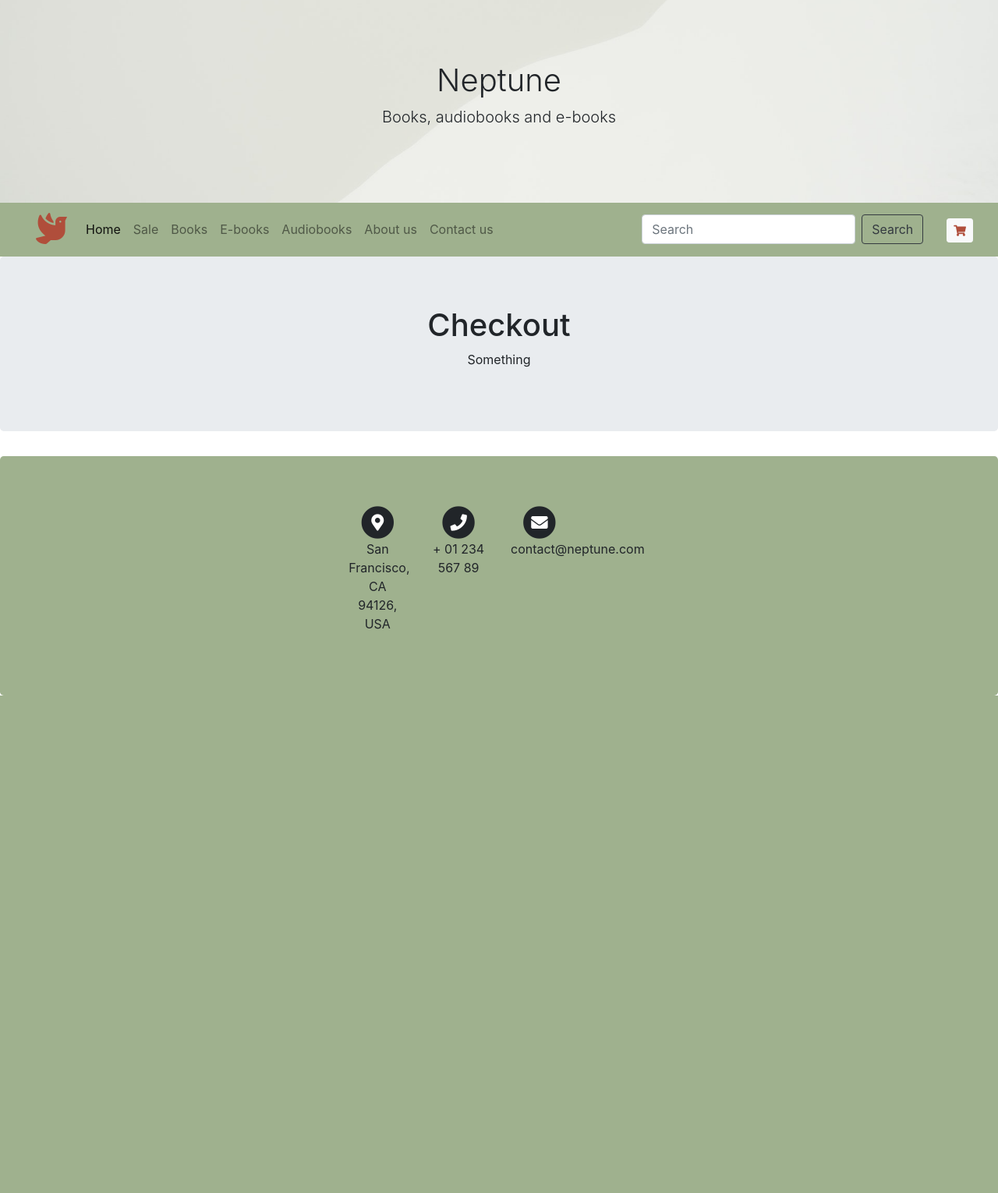
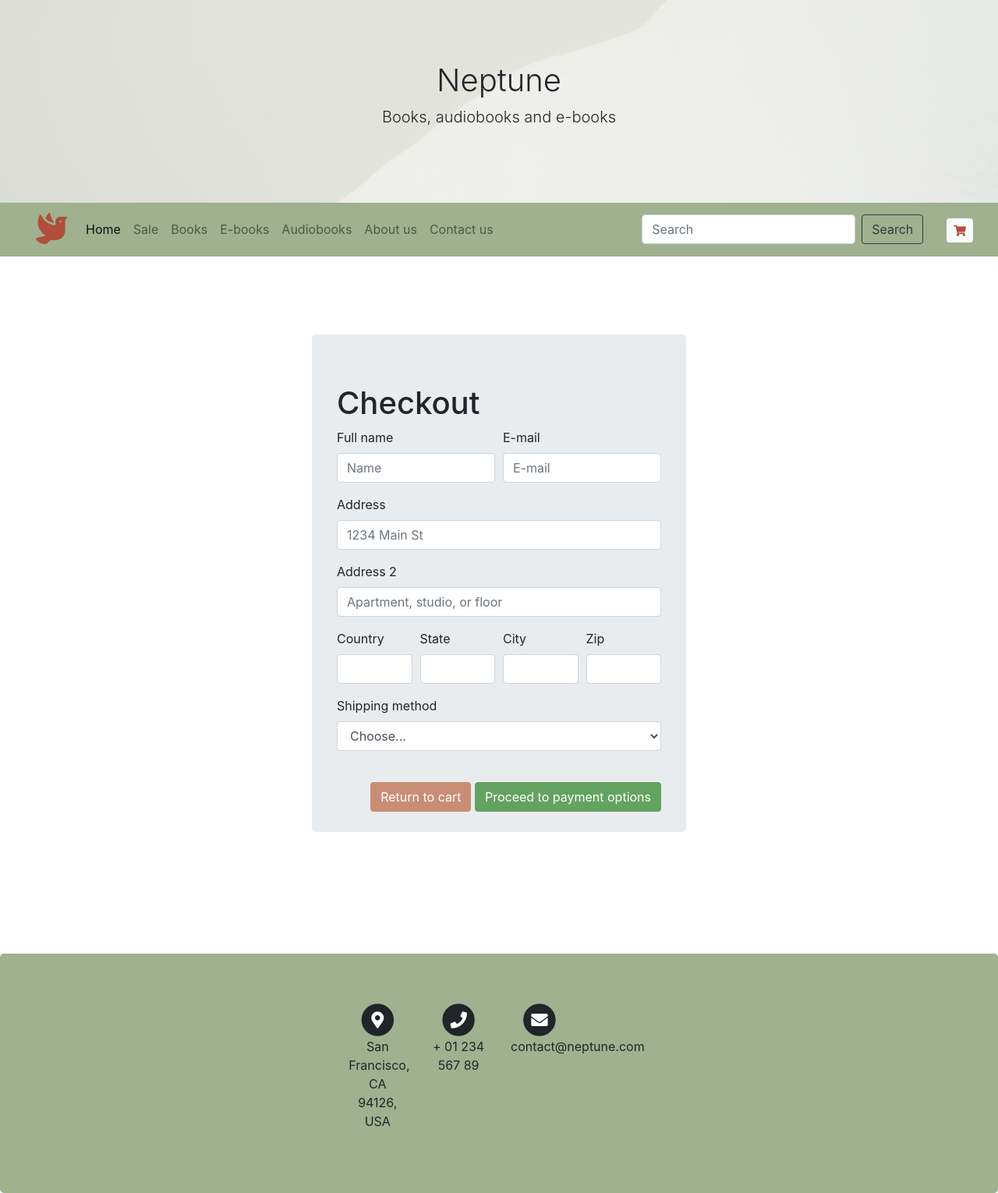
Before and after one commit to ethelpruss/bookstore, a PHP site: page /checkout.php in a window 1280 px wide. Shown: the whole page at 78% size. Before the commit the page ends 892 px from the top, so only its background shows below. Run offline with PHP 8.4, Linux system fonts and the light colour scheme.

Commit message:
checkout added

```diff
--- a/about.php
+++ b/about.php
@@ -24,13 +24,16 @@
  include "headerNav.php";
  ?>
 
+<section class="mb-4">
+<div class="jumbotron">
 <div class="jumbotron text-justify">
   <h1>About us</h1><br>
   <p>Pellentesque habitant morbi tristique senectus et netus et malesuada fames ac turpis egestas. Vestibulum tortor quam, feugiat vitae, ultricies eget, tempor sit amet, ante. Donec eu libero sit amet quam egestas semper. Aenean ultricies mi vitae est. Mauris placerat eleifend leo.</p>
   <p>Pellentesque habitant morbi tristique senectus et netus et malesuada fames ac turpis egestas. Vestibulum tortor quam, feugiat vitae, ultricies eget, tempor sit amet, ante. Donec eu libero sit amet quam egestas semper. Aenean ultricies mi vitae est. Mauris placerat eleifend leo.</p>
   <p>Pellentesque habitant morbi tristique senectus et netus et malesuada fames ac turpis egestas. Vestibulum tortor quam, feugiat vitae, ultricies eget, tempor sit amet, ante. Donec eu libero sit amet quam egestas semper. Aenean ultricies mi vitae est. Mauris placerat eleifend leo.</p>
 </div>
-
+</section>
+</div>
 
 <?php
  include "footer.php";
--- a/audiobooks.php
+++ b/audiobooks.php
@@ -2,9 +2,6 @@
  include "dependencies.php";
  include "headerNav.php";
 ?>
-
-<div class="container-fluid bg-3 text-center">
-<br><h3>Audiobooks</h3><br><br>
 
 <?php
 $_SESSION['type'] = 'audiobook';
--- a/books.php
+++ b/books.php
@@ -3,10 +3,6 @@
  include "headerNav.php";
 ?>
 
-
-<div class="container-fluid bg-3 text-center">
-<br><h3>Books</h3><br><br>
-<div class="row">
 <?php
 $_SESSION['type'] = 'book';
 include "productGallery.php";
--- a/checkout.php
+++ b/checkout.php
@@ -25,12 +25,64 @@
  include "headerNav.php";
  ?>
 
+<section class="mb-4">
 <div class="jumbotron">
-  <div class="container text-center">
     <h1>Checkout</h1>
-    <p>Something</p>
+    <form>
+  <div class="form-row">
+    <div class="form-group col-md-6">
+      <label for="checkoutName">Full name</label>
+      <input type="text" class="form-control" id="input" placeholder="Name" required>
+    </div>
+    <div class="form-group col-md-6">
+      <label for="checkoutEmail">E-mail</label>
+      <input type="email" class="form-control" id="checkoutEmail" placeholder="E-mail" required>
+    </div>
+
   </div>
+  <div class="form-group">
+    <label for="inputAddress">Address</label>
+    <input type="text" class="form-control" id="inputAddress" placeholder="1234 Main St" required>
+  </div>
+  <div class="form-group">
+    <label for="inputAddress2">Address 2</label>
+    <input type="text" class="form-control" id="inputAddress2" placeholder="Apartment, studio, or floor">
+  </div>
+  <div class="form-row">
+  <div class="form-group col-md-3">
+      <label for="inputCountry">Country</label>
+      <input type="text" class="form-control" id="inputCountry" required>
+    </div>
+    <div class="form-group col-md-3">
+      <label for="inputState">State</label>
+      <input type="text" class="form-control" id="inputState">
+    </div>
+  <div class="form-group col-md-3">
+      <label for="inputCity">City</label>
+      <input type="text" class="form-control" id="inputCity" required>
+    </div>
+
+    <div class="form-group col-md-3">
+      <label for="inputZip">Zip</label>
+      <input type="text" class="form-control" id="inputZip" required>
+    </div>
+  </div>
+  <div class="form-group">
+  <label for="inputShipping">Shipping method</label>
+      <select id="inputShipping" class="form-control">
+        <option selected>Choose...</option>
+        <option>...</option>
+      </select>
+  </div>
+  </form>
+
+<br>
+<div class="float-right">
+<a class="btn btn-primary" href="cart.php">Return to cart</a>
+<button type="submit" class="btn btn-success">Proceed to payment options</button>
 </div>
+</div>
+</section>
 
 
 <?php
--- a/contact.php
+++ b/contact.php
@@ -26,6 +26,7 @@
 
 <!--Section: Contact v.2-->
 <section class="mb-4">
+<div class="jumbotron">
 
     <!--Section heading-->
     <h2 class="h1-responsive font-weight-bold text-left my-4">Contact us</h2>
@@ -101,6 +102,7 @@
 
     </div>
 </section>
+</div>
 
 <!--Section: Contact v.2-->
 
--- a/css/custom.css
+++ b/css/custom.css
@@ -1,4 +1,15 @@
-    /* Remove the navbar's default margin-bottom and rounded borders */
+/* Header */
+.masthead {
+  height: 10vh;
+  min-height: 260px;
+  background-image: url('../images/background.jpg');
+  background-size: cover;
+  background-position: center;
+  background-repeat: no-repeat;
+}
+
+
+/* Navbar */
 .navbar {
   margin-bottom: 0;
   border-radius: 0;
@@ -9,22 +20,65 @@
   color: #b04e3b !important;
 }
 
-    .fa.fa-shopping-cart
-    {
+.fa.fa-shopping-cart {
   color: #b04e3b !important;
 }
 
-    .fa.fa-square.fa-stack-2x
-    {
+.fa.fa-square.fa-stack-2x {
   color: #fff !important;
 }
 
-    /* Add a gray background color and some padding to the footer */
+/* Feature */
+#feature {
+  height: 10vh;
+  min-height: 350px;
+  background-image: url('/bookstore/images/feature.jpg');
+  background-size: cover;
+  background-position: center;
+  background-repeat: no-repeat;
+
+}
+
+
+    /* Footer */
     footer {
       background-color: #9fb18e !important;
       padding: 0;
       margin: 0;
     }
+
+   /* Buttons */
+
+    .btn.btn-success{
+      background-color: #63a261;
+      border-color: #63a261;
+    }
+    .btn.btn-primary{
+      background-color: rgb(201, 141, 118);
+      border-color: rgb(201, 141, 118);
+    }
+
+    .btn.btn-primary:hover
+    {
+      background-color: #b04e3b !important;
+      border-color:#b04e3b;
+    }
+
+    .btn.btn-info{
+      background-color: #202333;
+      border-color: #202333;
+    }
+
+    .btn.btn-warning{
+      background-color: #e19229;
+      border-color: #e19229;
+    }
+
+    .btn.btn-danger{
+      background-color: #f44336;
+      border-color: #f44336;
+    }
+
 
     .thumbnail .img-responsive  {
       display: block;
@@ -33,27 +87,10 @@
       margin:0 auto;
 }
 
-    .masthead {
-      height: 10vh;
-      min-height: 260px;
-      background-image: url('../images/background.jpg');
-      background-size: cover;
-      background-position: center;
-      background-repeat: no-repeat;
-    }
 
     section.mb-4{
     padding: 100px 400px;
 
-    }
-
-    .btn.btn-success{
-        background-color:#486470;
-        border: none;
-      }
-
-    .btn.btn-success:hover{
-        background-color:#486470f1;
     }
 
     footer.jumbotron{
--- a/ebooks.php
+++ b/ebooks.php
@@ -3,14 +3,10 @@
  include "headerNav.php";
 ?>
 
-<div class="container-fluid bg-3 text-center">
-<br><h3>E-books</h3><br><br>
-<div class="row">
 <?php
 $_SESSION['type'] = 'ebook';
 include "productGallery.php";
 ?>
-</div>
 
 <?php
  include "footer.php";
--- a/sale.php
+++ b/sale.php
@@ -4,9 +4,6 @@
 ?>
 
 
-<div class="container-fluid bg-3 text-center">
-<br><h3>Sale</h3><br><br>
-<div class="row">
 <?php
 $_SESSION['type'] = 'audiobook';
 include "productGallery.php";
```
Also changed, not shown: cart.php (+8 -6 lines), cartbackup.php (deleted, +0 -184 lines), css/style.css (deleted, +0 -24 lines), index.php (+28 -8 lines), productGallery.php (+18 -3 lines), images/feature.jpg (added), images/photo-1512903491135-76ec8a4510b7.jpg (added), images/slide1.jpg (added), images/slide2.jpg (added), images/slide3.jpg (added). Lines whose indentation alone changed are shown as unchanged.
